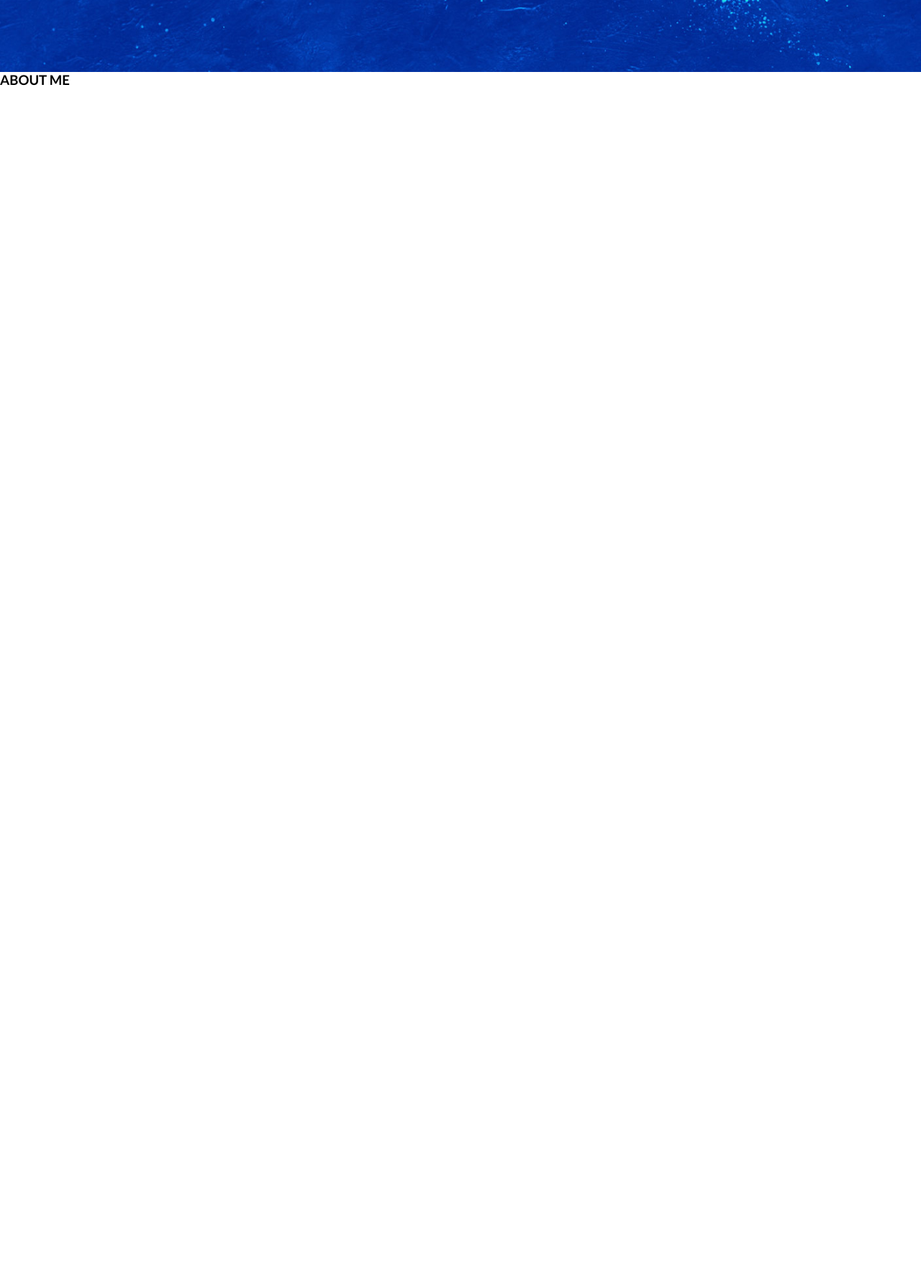
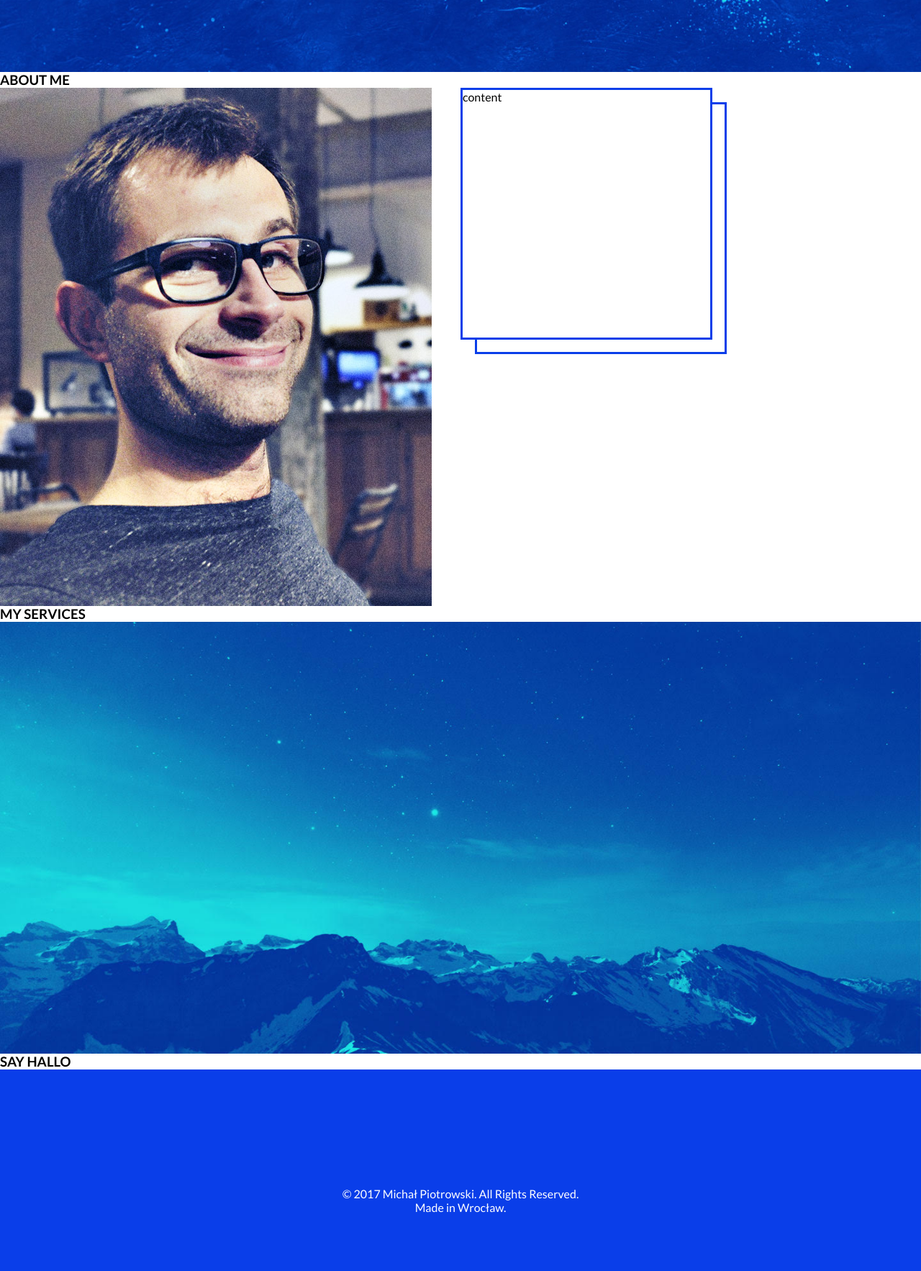
Before and after one commit to michalpiotrowski86/MyWeb, a website: page index.html in a window 1280 px wide. Shown: the part 700-2466 px from the top of the page at 72% size. Before the commit the page ends 1722 px from the top, so only its background shows below. Drawn offline with Linux system fonts and the light colour scheme.

Commit message:
Dodałem kolejne sekcje oraz style

```diff
--- a/index.html
+++ b/index.html
@@ -14,9 +14,11 @@
     <div class="row">
       <div class="col-12">
         <section id="main">
+          <div class="main-content">
             <h1>Cześć, jestem Michał</h1>
             <h2>junior front-end developer</h2>
             <a href="#"><button type="submit" name="button">kontakt</button></a>
+          </div>
         </section>
       </div>
     </div>
@@ -34,18 +36,58 @@
     <div class="row">
       <div class="col-12">
         <section id="about">
+          <div class="">
             <h3 class="title">about me</h3>
+          </div>
           <div class="row">
             <div class="col-6">
               <div class="my-photo">
+              </div>
+            </div>
+            <div class="col-6">
+              <div class="about-content">
+                content
+                <div class="about-content-shadow">
 
                 </div>
               </div>
-            <div class="col-6">
-
             </div>
           </div>
         </section>
+      </div>
+    </div>
+    <div class="row">
+      <div class="col-12">
+        <section id="services">
+          <div class="">
+            <h3 class="title">my services</h3>
+          </div>
+        </section>
+      </div>
+    </div>
+    <div class="row">
+      <div class="col-12">
+        <section id="mountains">
+        </section>
+      </div>
+    </div>
+    <div class="row">
+      <div class="col-12">
+        <section id="contact">
+          <div class="">
+            <h3 class="title">say hallo</h3>
+          </div>
+        </section>
+      </div>
+    </div>
+    <div class="row">
+      <div class="col-12">
+        <footer id="footer-section">
+          <div class="footer-content">
+            <p>© 2017 Michał Piotrowski. All Rights Reserved.</p>
+            <p>Made in Wrocław.</p>
+          </div>
+        </footer>
       </div>
     </div>
   </div>
--- a/scss/main.scss
+++ b/scss/main.scss
@@ -43,7 +43,7 @@ body {
   font-family: 'Lato', sans-serif;
 }
 /*section main*/
-.col-12 #main  {
+.col-12 #main {
   background-image: url("../images/foto_main.jpg");
   background-attachment: fixed;
   -webkit-background-size: cover;
@@ -52,8 +52,7 @@ body {
   background-size: cover;
   height: 100vh;
   width: 100%;
-  // position: absolute;
-  z-index: -1;
+  position: relative;
   text-align: center;
   top: 0;
   left: 0;
@@ -63,13 +62,18 @@ body {
     font-weight: 900;
     letter-spacing: 1px;
     color: #fff;
-    // margin-top: 20%;
   }
 
   h2 {
     font-weight: 400;
     color: #fff;
   }
+
+  .main-content {
+    position: absolute;
+    top: 50%;
+    left: 50%;
+    transform: translate(-50%, -50%);
 
     button {
       text-transform: uppercase;
@@ -87,6 +91,7 @@ body {
 
     button:hover {
       background-color: #FF1E00;
+    }
   }
 }
 /*burger menu style*/
@@ -126,15 +131,59 @@ nav {
     transform: rotate(45deg) translate(-8px, -8px);
   }
 }
-
 /*section about*/
 .title {
   text-transform: uppercase;
 }
 
 .my-photo {
-  background-image: url("../images/big_foto.jpg");
+  background-image: url("../images/bio_foto.jpg");
   background-repeat: no-repeat;
-  height: 900px;
-  z-index: 99;
+  height: 720px;
+  width: 100%;
 }
+
+.about-content {
+  border: 3px solid #0A3EE9;
+  height: 350px;
+  width: 350px;
+  position: relative;
+  background-color: #fff;
+  .about-content-shadow {
+    border: 3px solid #0A3EE9;
+    height: 350px;
+    width: 350px;
+    position: absolute;
+    z-index: -1;
+    top: 5%;
+    left: 5%;
+  }
+}
+/*section mountains*/
+#mountains {
+  background-image: url("../images/mountains.jpg");
+  background-repeat: no-repeat;
+  background-attachment: fixed;
+  -webkit-background-size: cover;
+  -moz-background-size: cover;
+  -o-background-size: cover;
+  background-size: cover;
+  background-size: cover;
+  height: 75vh;
+  width: 100%;
+}
+/*footer*/
+#footer-section {
+  background-color: #0A3EE9;
+  height: 35vh;
+  position: relative;
+}
+
+.footer-content {
+  color: #fff;
+  text-align: center;
+  position: absolute;
+  top: 65%;
+  left: 50%;
+  transform: translate(-50%, -50%);
+}
```
Also changed, not shown: css/main.css, images/mountains.jpg (added). Lines whose indentation alone changed are shown as unchanged.
